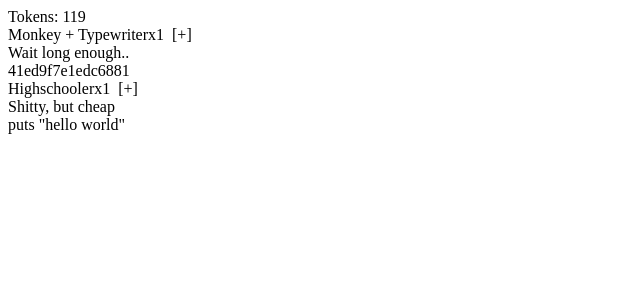
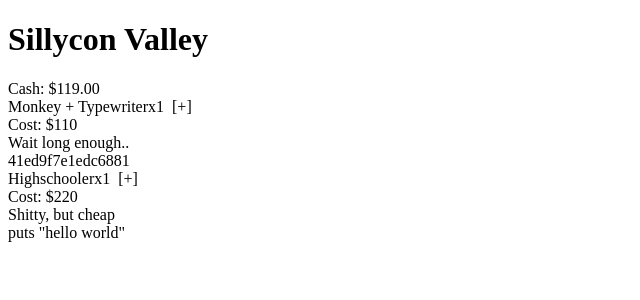
Before and after one commit to shashi007/SillyconValley, a React app: page / in a window 1280 px wide. Shown: the top 300 px of the page, without its empty margins (0-640 px from the left). Built offline with nearby package versions, Linux system fonts and the light colour scheme; the HTML template or start-up script is replaced by a standard one.

Commit message:
feat: implement basic purchase functionality

```diff
--- a/src/App.jsx
+++ b/src/App.jsx
@@ -18,11 +18,13 @@ export default class App extends React.Component {
   render() {
     return (
       <div className="container">
+        <h1>Sillycon Valley</h1>
         <div>
-          Tokens: { this.state.tokens }
+          Cash: ${this.state.tokens}.00
         </div>
         <ProducersList
             addTokens={this.addTokens.bind(this)}
+            tokens={this.state.tokens}
             />
       </div>
     )
--- a/src/components/Highschooler.jsx
+++ b/src/components/Highschooler.jsx
@@ -43,7 +43,14 @@ export default class Highschooler extends React.Component {
   }
 
   purchase() {
-    this.setState({quantity: this.state.quantity + 1});
+    if (this.price() <= this.props.tokens) {
+      this.props.addTokens(-this.price());
+      this.setState({quantity: this.state.quantity + 1});
+    }
+  }
+
+  price() {
+    return Math.floor(100 + 100 * Math.pow(1.2, this.state.quantity));
   }
 
   render() {
@@ -54,6 +61,7 @@ export default class Highschooler extends React.Component {
             name='Highschooler'
             description='Shitty, but cheap'
             baseRate=''
+            price={this.price()}
             percentage={this.state.percentage}
             purchase={this.purchase.bind(this)}
             quantity={this.state.quantity}
--- a/src/components/Monkey.jsx
+++ b/src/components/Monkey.jsx
@@ -37,7 +37,14 @@ export default class Monkey extends React.Component {
   }
 
   purchase() {
-    this.setState({quantity: this.state.quantity + 1});
+    if (this.price() <= this.props.tokens) {
+      this.props.addTokens(-this.price());
+      this.setState({quantity: this.state.quantity + 1});
+    }
+  }
+
+  price() {
+    return Math.floor(50 + 50 * Math.pow(1.2, this.state.quantity));
   }
 
   render() {
@@ -47,6 +54,7 @@ export default class Monkey extends React.Component {
             name='Monkey + Typewriter'
             description='Wait long enough..'
             baseRate=''
+            price={this.price()}
             purchase={this.purchase.bind(this)}
             percentage={this.compareHash(this.state.hash) / HASH_LENGTH * 100}
             quantity={this.state.quantity}
--- a/src/components/Producer.jsx
+++ b/src/components/Producer.jsx
@@ -1,16 +1,19 @@
 import React from 'react';
 import Bar from './Bar';
 
-const Producer = ({name, quantity, description, baseRate, percentage, purchase}) => (
+const Producer = ({name, quantity, description, baseRate, price, percentage, purchase}) => (
   <div className="producer flex-producer">
     <div>
       <span className="producer-name">
         {name}
       </span>
-      <span className="producer-quantity">
+      <span className="pull-right producer-quantity">
         x{quantity} &nbsp;
         <span onClick={purchase}>[+]</span>
       </span>
+    </div>
+    <div className="pull-right producer-price">
+      Cost: ${price}
     </div>
     <div className="producer-description">
       {description}
```
Also changed, not shown: 1 other file (tests, documents, lock files or other folders).
